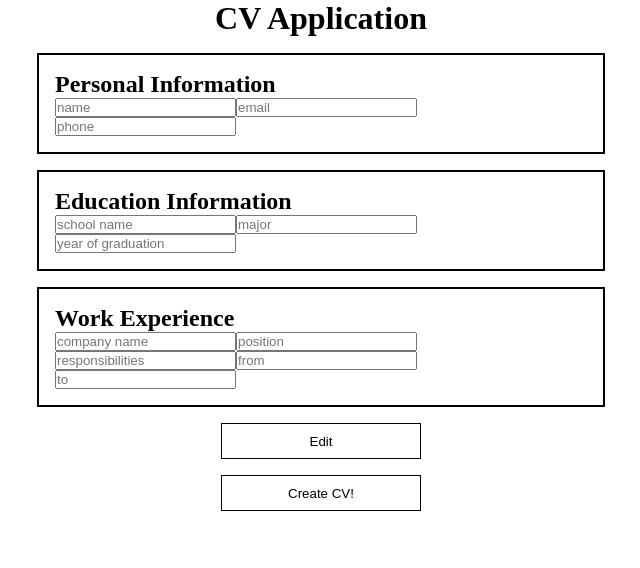
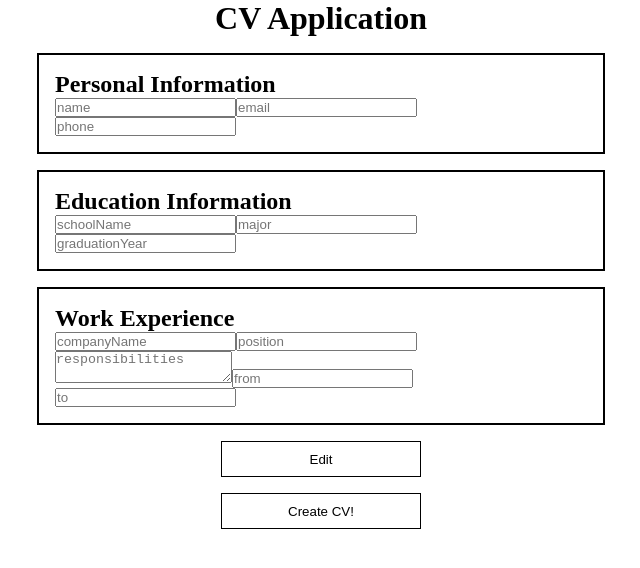
Before and after one commit to dejourford/odin_cv-application, a React (Vite) app: page / in a window 1280 px wide. Shown: the top 568 px of the page, without its empty margins (319-959 px from the left). Built offline with nearby package versions, Linux system fonts and the light colour scheme.

Commit message:
render info

```diff
--- a/src/App.css
+++ b/src/App.css
@@ -45,3 +45,12 @@ form {
     max-width: 600px;
     margin: 0 auto;
 }
+
+.timeframe {
+    display: flex;
+    gap: 0.5rem;
+}
+
+.timeframe #to::before {
+    content: "to ";
+}
--- a/src/App.jsx
+++ b/src/App.jsx
@@ -6,13 +6,18 @@ import { Input } from "./components/Input"
 function App() {
   const [isSubmitted, setIsSubmitted] = useState(false);
   const [cvData, setCvData] = useState(null);
+  const [formDataState, setFormDataState] = useState({
+    name: "",
+    email: "",
+    phone: ""
+  });
 
-
-  const handleEdit = (e) => {
+  const handleEdit = () => {
     // if edit button is clicked show input fields with data pre-filled
-    e.preventDefault();
+    // e.preventDefault();
     console.log("edit mode...")
 
+    setFormDataState(cvData);
     setIsSubmitted(false);
 
   }
@@ -21,36 +26,62 @@ function App() {
     e.preventDefault();
     console.log("displaying cd data...")
 
-    // get form data
-    const formData = new FormData(e.target)
-    console.log(formData)
-
-    const data = {
-      name: formData.get("name")
+    setCvData(formDataState);
+    setIsSubmitted(true);
   }
 
-    setCvData(data);
-    setIsSubmitted(true);
-  }
+  const handleChange = (e) => {
+    const { name, value } = e.target;
+
+    setFormDataState(prev => ({
+      ...prev,
+      [name]: value
+    }));
+  };
 
 
   return (
     <>
       <h1>CV Application</h1>
       <main>
-        {isSubmitted ? (
+        {isSubmitted ?
+          (
             <div className="cv-display">
+              {console.log(cvData)}
+              {/* personal info */}
+              <section className="cv-section" id="personal">
                 <h2>{cvData.name}</h2>
+                <h2>{cvData.email}</h2>
+                <h2>{cvData.phone}</h2>
+              </section>
+              {/* education */}
+              <section className="cv-section" id="personal">
+                <h2>{cvData.schoolName}</h2>
+                <h2>{cvData.major}</h2>
+                <h2>{cvData.graduationYear}</h2>
+              </section>
+
+              {/* work experience */}
+              <section className="cv-section" id="personal">
+                <h2>{cvData.companyName}</h2>
+                <h2>{cvData.position}</h2>
+                <h2>{cvData.reponsibilities}</h2>
+                <div className="timeframe">
+                  <h2 id="from">{cvData.from}</h2>
+                  <h2 id="to">{cvData.to}</h2>
+                </div>
+              </section>
               <button className="button" type="button" id="edit-cv-button" onClick={handleEdit}>Edit</button>
             </div>
-        )  : (
+          ) :
+          (
             <form onSubmit={handleSubmit}>
               {/* Personal Info Section */}
               <section className="cv-section" id="personal">
                 <h2>Personal Information</h2>
-            <Input type={"text"} name={"name"} />
-            <Input type={"email"} name={"email"} />
-            <Input type={"number"} name={"phone"} />
+                <Input type={"text"} name={"name"} value={formDataState.name} onChange={handleChange} />
+                <Input type={"email"} name={"email"} value={formDataState.email} onChange={handleChange} />
+                <Input type={"number"} name={"phone"} value={formDataState.phone} onChange={handleChange} />
 
               </section>
 
@@ -58,9 +89,9 @@ function App() {
               <section className="cv-section" id="education">
                 <h2>Education Information</h2>
 
-            <Input type={"text"} name={"school name"} />
-            <Input type={"text"} name={"major"} />
-            <Input type={"number"} name={"year of graduation"} />
+                <Input type={"text"} name={"schoolName"} value={formDataState.schoolName} onChange={handleChange} />
+                <Input type={"text"} name={"major"} value={formDataState.major} onChange={handleChange} />
+                <Input type={"number"} name={"graduationYear"} value={formDataState.graduationYear} onChange={handleChange} />
 
               </section>
 
@@ -68,11 +99,11 @@ function App() {
               <section className="cv-section" id="experience">
                 <h2>Work Experience</h2>
 
-            <Input type={"text"} name={"company name"} />
-            <Input type={"text"} name={"position"} />
-            <Input type={"textarea"} name={"responsibilities"} />
-            <Input type={"number"} name={"from"} />
-            <Input type={"number"} name={"to"} />
+                <Input type={"text"} name={"companyName"} value={formDataState.companyName} onChange={handleChange} />
+                <Input type={"text"} name={"position"} value={formDataState.position} onChange={handleChange} />
+                <Input type={"textarea"} name={"responsibilities"} value={formDataState.reponsibilities} onChange={handleChange} />
+                <Input type={"number"} name={"from"} value={formDataState.from} onChange={handleChange} />
+                <Input type={"number"} name={"to"} value={formDataState.to} onChange={handleChange} />
 
               </section>
 
--- a/src/components/Input.jsx
+++ b/src/components/Input.jsx
@@ -1,19 +1,24 @@
 import { useState } from "react"
 
-export function Input({type, name}) {
-    const [text, setText] = useState("")
-
-    const handleChange = (e) => {
-        setText(e.target.value)
-    }
+export function Input({type, name, value, onChange}) {
+    if (type === "textarea") {
+    return (
+      <textarea
+        name={name}
+        placeholder={name}
+        value={value || ""}
+        onChange={onChange}
+      />
+    );
+  }
 
     return (
         <input
         type={type}
         placeholder={name}
         name={name}
-        value={text}
-        onChange={handleChange}
+        value={value || ""}
+        onChange={onChange}
         />
     )
 }
```
Lines whose indentation alone changed are shown as unchanged.
